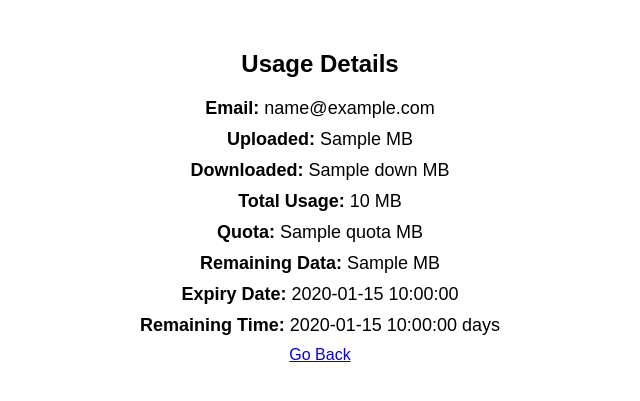
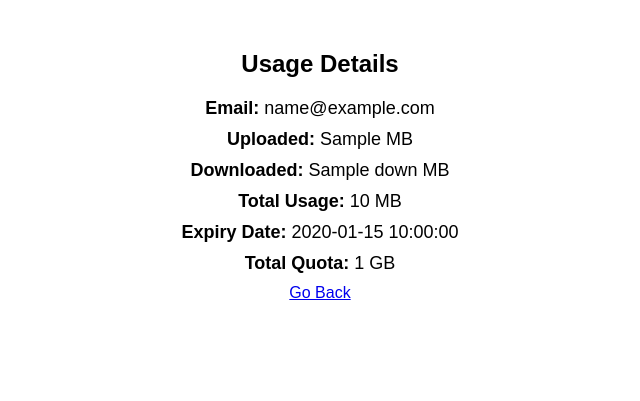
Before and after one commit to pathumaaa/SACHI-X, a Flask app: template templates/result.html in a window 1280 px wide. Shown: the top 401 px of the page, without its empty margins (320-960 px from the left). Run offline with Flask 2, Linux system fonts and the light colour scheme; the template is opened without the code that fills it: most values are stand-ins (such as "Sample title", 1, 10 or a date in 2020).

Commit message:
Update result.html

```diff
--- a/templates/result.html
+++ b/templates/result.html
@@ -15,10 +15,8 @@
     <p class="info"><strong>Uploaded:</strong> {{ up }} MB</p>
     <p class="info"><strong>Downloaded:</strong> {{ down }} MB</p>
     <p class="info"><strong>Total Usage:</strong> {{ total }} MB</p>
-    <p class="info"><strong>Quota:</strong> {{ quota }} MB</p>
-    <p class="info"><strong>Remaining Data:</strong> {{ remaining_data }} MB</p>
     <p class="info"><strong>Expiry Date:</strong> {{ expiry_date }}</p>
-    <p class="info"><strong>Remaining Time:</strong> {{ remaining_time_days }} days</p>
+    <p class="info"><strong>Total Quota:</strong> {{ totalGB }} GB</p>
     <a href="/">Go Back</a>
 </body>
 </html>
```
